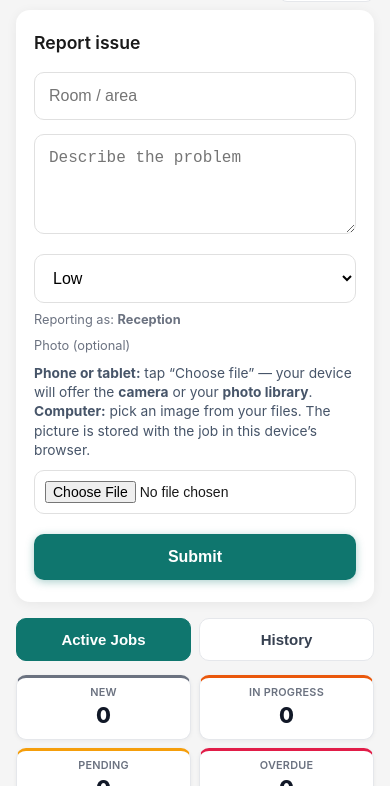
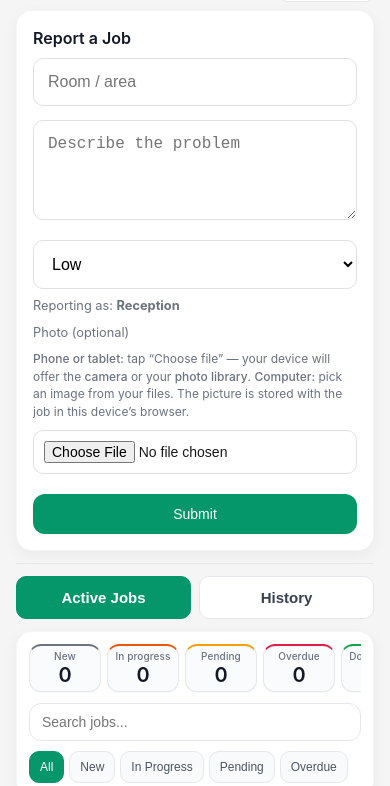
Before and after one commit to kamelinviktor-dev/mainpro, a website: page MAINPRO-MAIN/MAINPRO-MAIN/mainpro-jobs/index.html in a window 390 px wide. Both pictures are taken after a click on the button "Reception". Shown: the part 58-844 px from the top of the page. Drawn offline with Linux system fonts and the light colour scheme.

Commit message:
feature: dashboard filters + overdue system

```diff
--- a/MAINPRO-MAIN/MAINPRO-MAIN/mainpro-jobs/index.html
+++ b/MAINPRO-MAIN/MAINPRO-MAIN/mainpro-jobs/index.html
@@ -134,18 +134,21 @@
       display: none !important;
     }
 
-    .card {
-      background: #fff;
-      border-radius: 14px;
-      padding: 20px 18px 22px;
-      margin-bottom: 16px;
-      box-shadow: 0 2px 12px rgba(0,0,0,0.06);
+    .report-job-form {
+      width: 100%;
+      background: #ffffff;
+      border-radius: 16px;
+      padding: 16px;
+      margin: 0 0 12px 0;
+      box-shadow: 0 4px 14px rgba(0, 0, 0, 0.05);
+      border: 1px solid rgba(0, 0, 0, 0.04);
     }
 
-    .card h2 {
-      margin: 0 0 16px;
-      font-size: 1.1rem;
+    .report-job-form__title {
+      margin: 0 0 8px;
+      font-size: 16px;
       font-weight: 600;
+      color: #111827;
     }
 
     .form-field {
@@ -159,10 +162,15 @@
     }
 
     .form-photo-help {
-      font-size: 0.86rem;
-      line-height: 1.4;
-      color: #475569;
+      font-size: 12px;
+      line-height: 1.45;
+      color: #6b7280;
       margin: 0 0 10px;
+    }
+
+    .form-photo-help strong {
+      font-weight: 500;
+      color: #6b7280;
     }
 
     input, textarea, select {
@@ -203,26 +211,39 @@
 
     .btn-submit {
       width: 100%;
+      box-sizing: border-box;
       margin-top: 6px;
-      padding: 14px 16px;
-      font-size: 16px;
-      font-weight: 600;
+      min-height: 40px;
+      padding: 10px 16px;
+      font-size: 14px;
+      font-weight: 500;
       border: none;
-      border-radius: 10px;
+      border-radius: 12px;
       cursor: pointer;
-      background: #0f766e;
+      background: #059669;
       color: #fff;
-      box-shadow: 0 2px 8px rgba(15, 118, 110, 0.35);
+      box-shadow: 0 1px 3px rgba(0, 0, 0, 0.06);
+      transition: background 0.15s ease, box-shadow 0.15s ease, transform 0.1s ease;
+    }
+
+    .btn-submit:hover {
+      background: #047857;
     }
 
     .btn-submit:active {
-      transform: scale(0.98);
+      transform: scale(0.99);
+    }
+
+    .app-jobs-stack {
+      margin-top: 0;
+      border-top: 1px solid #e5e7eb;
+      padding-top: 12px;
     }
 
     .tabs {
       display: flex;
       gap: 8px;
-      margin: 6px 0 14px;
+      margin: 0 0 12px;
     }
 
     .tab {
@@ -238,9 +259,9 @@
     }
 
     .tab.active {
-      background: #0f766e;
+      background: #059669;
       color: #fff;
-      border-color: #0f766e;
+      border-color: #059669;
     }
 
     .panel {
@@ -277,6 +298,12 @@
       border-left: 4px solid var(--jc-left, #94a3b8);
       background: linear-gradient(180deg, var(--jc-t1, #f8fafc) 0%, var(--jc-t2, #f8fafc) 50%, #fff 64px);
       box-shadow: 0 2px 12px var(--jc-glow, rgba(15, 23, 42, 0.12));
+      transition: transform 0.15s ease, box-shadow 0.15s ease;
+    }
+
+    .job.job-card-shell:hover {
+      transform: translateY(-1px);
+      box-shadow: 0 4px 16px var(--jc-glow, rgba(15, 23, 42, 0.16));
     }
 
     .job.job-card-shell.job-card--overdue,
@@ -455,8 +482,8 @@
       flex-direction: row;
       flex-wrap: wrap;
       gap: 8px;
-      margin-top: 8px;
-      padding-top: 4px;
+      margin-top: 10px;
+      padding-top: 0;
     }
 
     .job-actions-single {
@@ -464,17 +491,23 @@
     }
 
     .job .job-actions button, .job .job-actions .btn-sec {
-      flex: 1 1 auto;
+      flex: 1;
+      box-sizing: border-box;
       min-width: 0;
+      min-height: 34px;
+      height: 34px;
       margin: 0;
-      padding: 8px 6px;
-      font-size: 12px;
-      font-weight: 600;
-      border-radius: 8px;
+      padding: 0 8px;
+      font-size: 13px;
+      font-weight: 500;
+      border-radius: 10px;
       border: 1px solid #e5e7eb;
       background: #f9fafb;
       color: #374151;
       cursor: pointer;
+      display: flex;
+      align-items: center;
+      justify-content: center;
     }
 
     .btn-sec {
@@ -512,37 +545,44 @@
       color: #334155;
     }
 
-    .list-toolbar {
-      margin: 0 0 14px;
+    .jobs-controls-panel {
+      display: flex;
+      flex-direction: column;
+      gap: 10px;
+      width: 100%;
+      background: #fff;
+      border-radius: 16px;
+      padding: 12px;
+      margin: 0 0 14px 0;
+      box-shadow: 0 4px 14px rgba(0, 0, 0, 0.05);
+      border: 1px solid rgba(0, 0, 0, 0.04);
     }
 
     .job-dashboard {
       display: grid;
-      grid-template-columns: repeat(2, 1fr);
-      gap: 8px;
-      margin: 0 0 10px;
-    }
-
-    @media (min-width: 400px) {
-      .job-dashboard {
-        grid-template-columns: repeat(3, 1fr);
-      }
-    }
-
-    @media (min-width: 640px) {
-      .job-dashboard {
-        grid-template-columns: repeat(5, 1fr);
-        gap: 6px;
-      }
+      grid-template-columns: repeat(5, minmax(72px, 1fr));
+      gap: 6px;
+      margin: 0;
+      overflow-x: auto;
+      -webkit-overflow-scrolling: touch;
+      padding: 0 0 1px 0;
+      width: 100%;
+      scrollbar-width: thin;
     }
 
     .job-dashboard-card {
-      background: #fff;
+      min-height: 48px;
+      max-height: 52px;
+      display: flex;
+      flex-direction: column;
+      align-items: center;
+      justify-content: center;
+      background: #fafbfc;
       border: 1px solid #e5e7eb;
-      border-radius: 10px;
-      padding: 8px 8px 10px;
+      border-radius: 12px;
+      padding: 4px 5px;
       text-align: center;
-      box-shadow: 0 1px 4px rgba(0,0,0,0.05);
+      box-shadow: 0 1px 2px rgba(0, 0, 0, 0.04);
     }
 
     .job-dashboard button.job-dashboard-card--click {
@@ -555,42 +595,42 @@
     }
 
     .job-dashboard-card--new {
-      border-top: 3px solid #6b7280;
+      border-top: 2px solid #6b7280;
     }
 
     .job-dashboard-card--progress {
-      border-top: 3px solid #ea580c;
+      border-top: 2px solid #ea580c;
     }
 
     .job-dashboard-card--pending {
-      border-top: 3px solid #f59e0b;
+      border-top: 2px solid #f59e0b;
     }
 
     .job-dashboard-card--overdue {
-      border-top: 3px solid #e11d48;
+      border-top: 2px solid #e11d48;
     }
 
     .job-dashboard-card--done {
-      border-top: 3px solid #16a34a;
+      border-top: 2px solid #16a34a;
     }
 
     .job-dashboard-label {
       display: block;
-      font-size: 0.68rem;
-      font-weight: 600;
+      font-size: 10px;
+      font-weight: 500;
       color: #6b7280;
-      text-transform: uppercase;
-      letter-spacing: 0.02em;
-      line-height: 1.2;
+      text-transform: none;
+      letter-spacing: 0.01em;
+      line-height: 1.15;
     }
 
     .job-dashboard-value {
       display: block;
-      font-size: 1.35rem;
-      font-weight: 800;
+      font-size: 20px;
+      font-weight: 600;
       color: #111827;
-      line-height: 1.2;
-      margin-top: 4px;
+      line-height: 1.1;
+      margin-top: 2px;
     }
 
     .job-dashboard-card--click {
@@ -600,57 +640,73 @@
     }
 
     .job-dashboard-card--click:hover {
-      box-shadow: 0 2px 8px rgba(0,0,0,0.08);
+      box-shadow: 0 2px 6px rgba(0, 0, 0, 0.07);
+      background: #fff;
     }
 
     .job-dashboard-card--click:active {
-      transform: scale(0.98);
+      transform: scale(0.99);
     }
 
     .job-dashboard-card--active {
-      box-shadow: 0 0 0 2px #0f766e, 0 2px 8px rgba(15, 118, 110, 0.2);
-      border-color: #0d9488;
+      box-shadow: 0 0 0 1.5px #059669, 0 1px 4px rgba(5, 150, 105, 0.12);
+      border-color: #a7d4c0;
+      background: #fff;
     }
 
     .job-search {
+      box-sizing: border-box;
       width: 100%;
-      padding: 12px 14px;
-      font-size: 16px;
-      border: 1px solid #e0e0e0;
-      border-radius: 10px;
-      margin-bottom: 10px;
+      height: 38px;
+      padding: 0 12px;
+      font-size: 14px;
+      border: 1px solid #e5e7eb;
+      border-radius: 12px;
+      margin: 0;
       background: #fff;
     }
 
     .job-search:focus {
       outline: none;
-      border-color: #2563eb;
-      box-shadow: 0 0 0 3px rgba(37, 99, 235, 0.15);
+      border-color: #059669;
+      box-shadow: 0 0 0 2px rgba(5, 150, 105, 0.1);
     }
 
     .status-filters {
       display: flex;
-      flex-wrap: wrap;
-      gap: 6px;
+      flex-wrap: nowrap;
+      gap: 5px;
+      overflow-x: auto;
+      -webkit-overflow-scrolling: touch;
+      margin: 0;
+      white-space: nowrap;
+      padding: 0 0 1px 0;
+      width: 100%;
     }
 
     .filter-btn {
-      flex: 1 1 auto;
-      min-width: 0;
-      padding: 8px 6px;
+      flex: 0 0 auto;
+      min-height: 32px;
+      height: 32px;
+      padding: 0 10px;
       font-size: 12px;
-      font-weight: 600;
+      font-weight: 500;
       border: 1px solid #e5e7eb;
-      border-radius: 8px;
-      background: #fff;
-      color: #374151;
+      border-radius: 10px;
+      background: #f9fafb;
+      color: #4b5563;
       cursor: pointer;
+      transition: background 0.15s ease, color 0.15s ease, border-color 0.15s ease, box-shadow 0.15s ease;
+    }
+
+    .filter-btn:hover:not(.active) {
+      background: #f3f4f6;
     }
 
     .filter-btn.active {
-      background: #0f766e;
+      background: #059669;
       color: #fff;
-      border-color: #0f766e;
+      border-color: #059669;
     }
 
     .comment-save-row {
@@ -662,14 +718,22 @@
     }
 
     .btn-save-note {
-      padding: 8px 14px;
+      box-sizing: border-box;
+      min-height: 40px;
+      height: 40px;
+      padding: 0 16px;
       font-size: 14px;
-      font-weight: 600;
-      border: 1px solid #0f766e;
-      border-radius: 8px;
+      font-weight: 500;
+      border: 1px solid #059669;
+      border-radius: 12px;
       background: #ecfdf5;
-      color: #0f5249;
+      color: #047857;
       cursor: pointer;
+      box-shadow: 0 1px 3px rgba(0, 0, 0, 0.05);
+    }
+
+    .btn-save-note:hover {
+      background: #d1fae5;
     }
 
     .comment-saved-hint {
@@ -715,14 +779,16 @@
       display: block;
       width: 100%;
       box-sizing: border-box;
-      padding: 7px 12px;
-      font-size: 0.8rem;
-      font-weight: 600;
-      color: #0f766e;
+      min-height: 40px;
+      padding: 8px 12px;
+      font-size: 14px;
+      font-weight: 500;
+      color: #047857;
       background: #f0fdfa;
       border: 1px solid #99f6e4;
-      border-radius: 8px;
+      border-radius: 12px;
       cursor: pointer;
+      box-shadow: 0 1px 3px rgba(0, 0, 0, 0.05);
     }
 
     .btn-job-log-toggle:hover {
@@ -996,8 +1062,8 @@
       <button type="button" class="btn-change-user" onclick="showChangeUser()">Change user</button>
     </div>
 
-    <div class="card">
-      <h2>Report issue</h2>
+    <div class="report-job-form">
+      <h2 class="report-job-form__title">Report a Job</h2>
       <div class="form-field">
         <input id="location" placeholder="Room / area">
       </div>
@@ -1026,13 +1092,14 @@
       <button type="button" class="btn-submit" onclick="addJob()">Submit</button>
     </div>
 
+    <div class="app-jobs-stack">
     <div class="tabs" role="tablist">
       <button type="button" class="tab active" data-tab="active" onclick="setTab('active')">Active Jobs</button>
       <button type="button" class="tab" data-tab="history" onclick="setTab('history')">History</button>
     </div>
 
-    <div class="list-toolbar">
-      <div class="job-dashboard" id="jobDashboard" role="group" aria-label="Workload summary — tap a card to filter" aria-live="polite">
+    <div class="jobs-controls-panel">
+      <div class="job-dashboard dashboard-grid" id="jobDashboard" role="group" aria-label="Workload summary — tap a card to filter" aria-live="polite">
         <button type="button" class="job-dashboard-card job-dashboard-card--new job-dashboard-card--click" data-dash="new" title="Filter: New" onclick="onDashboardFilter('new')">
           <span class="job-dashboard-label">New</span>
           <span class="job-dashboard-value" id="dashCountNew">0</span>
@@ -1055,7 +1122,7 @@
         </button>
       </div>
       <input type="search" id="jobSearch" class="job-search" placeholder="Search jobs..." autocomplete="off">
-      <div class="status-filters" role="group" aria-label="Filter by status">
+      <div class="status-filters filter-row" role="group" aria-label="Filter by status">
         <button type="button" class="filter-btn active" data-status-filter="All" onclick="setStatusFilter('All')">All</button>
         <button type="button" class="filter-btn" data-status-filter="New" onclick="setStatusFilter('New')">New</button>
         <button type="button" class="filter-btn" data-status-filter="In Progress" onclick="setStatusFilter('In Progress')">In Progress</button>
@@ -1071,6 +1138,7 @@
     <div id="panel-history" class="panel" hidden>
       <div id="jobs-history"></div>
     </div>
+    </div>
   </div>
 
   <script src="app.js"></script>
```
